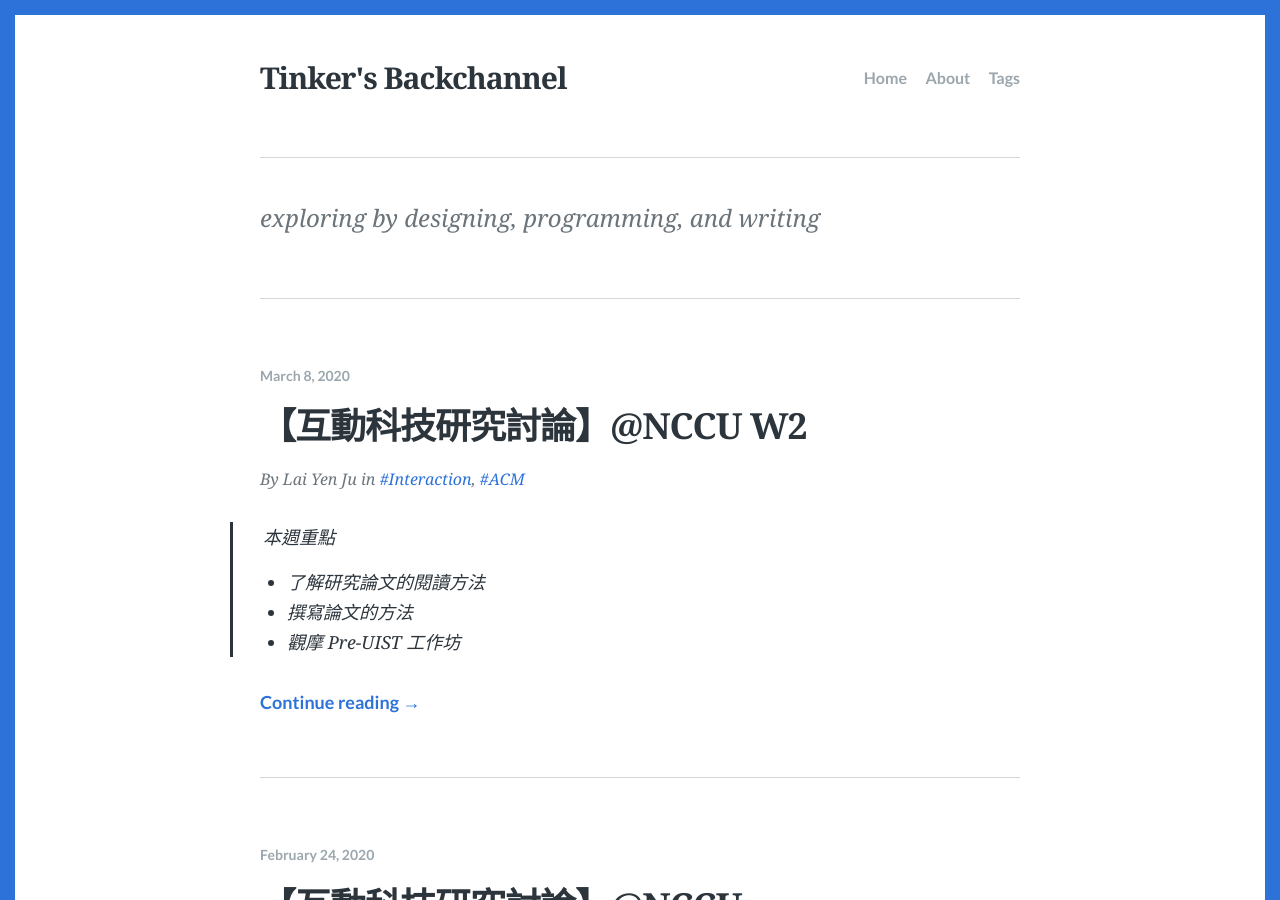
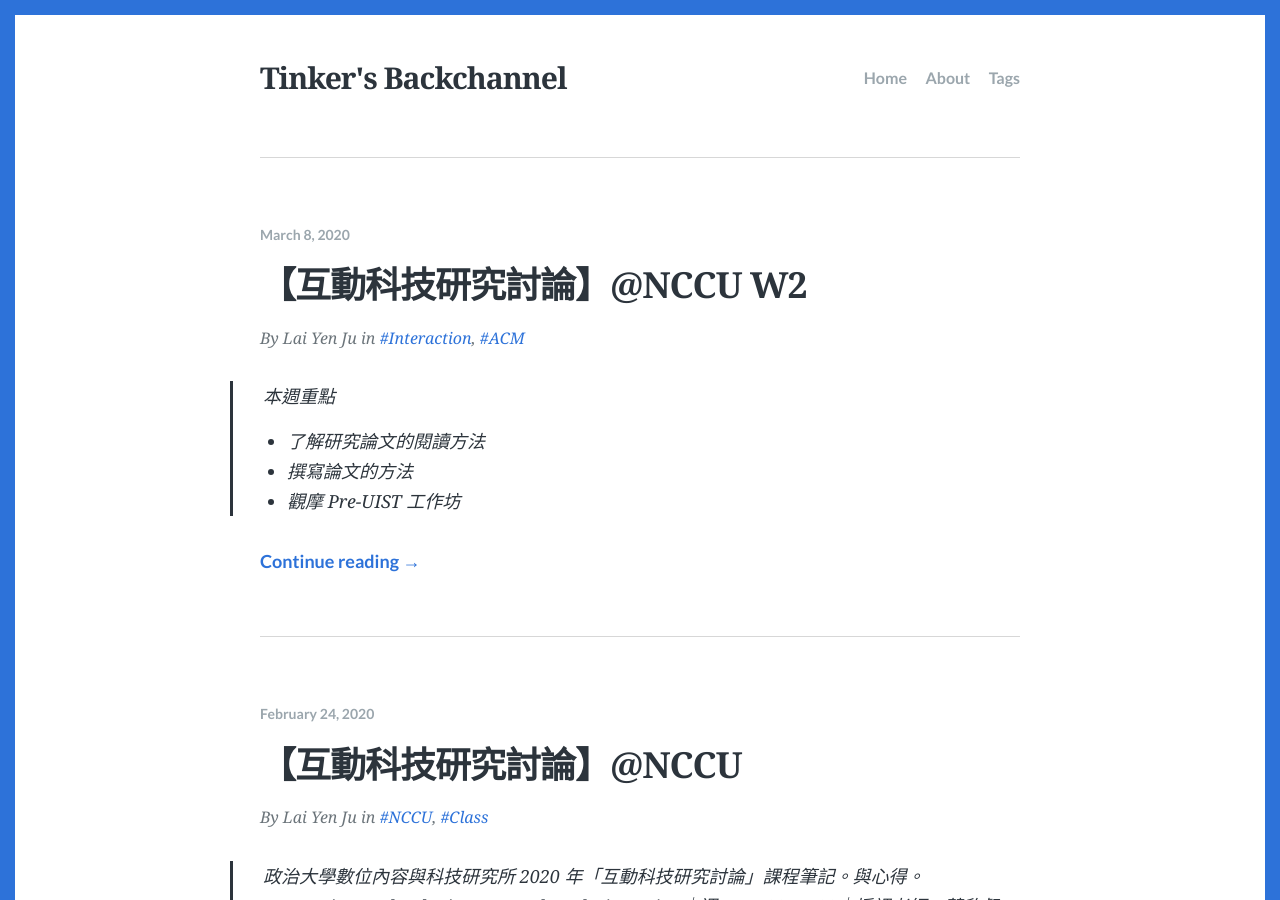
Before and after one commit to laiyenju/laiyenju.github.io, a Jekyll site: the page built from index.html, in a window 1280 px wide and 900 px high. Built offline with Jekyll 4.4.1, drawn with Linux system fonts in a browser that asks for light colours; the list of posts is cut into pages by our own code.

Commit message:
Update _config.yml

```diff
--- a/_config.yml
+++ b/_config.yml
@@ -12,7 +12,7 @@
 title: "Tinker's Backchannel"
 
 # A description of your site for meta tag, search engine results.
-description: "exploring by designing, programming, and writing"
+description: ""
 
 # The subpath of your site, e.g. /blog, for generating urls.
 baseurl: ""
@@ -37,7 +37,7 @@
 
 
 # The shortname for your Disqus site to enable comments.
-disqus: justgoodthemes
+disqus:
 
 # Colors
 accent_color: '#2d72d9'
```
